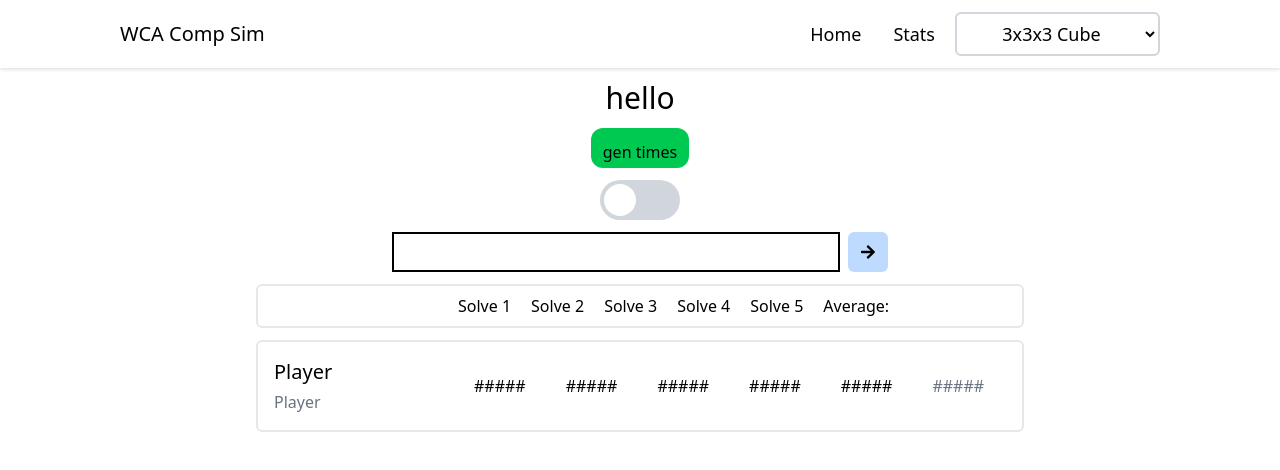
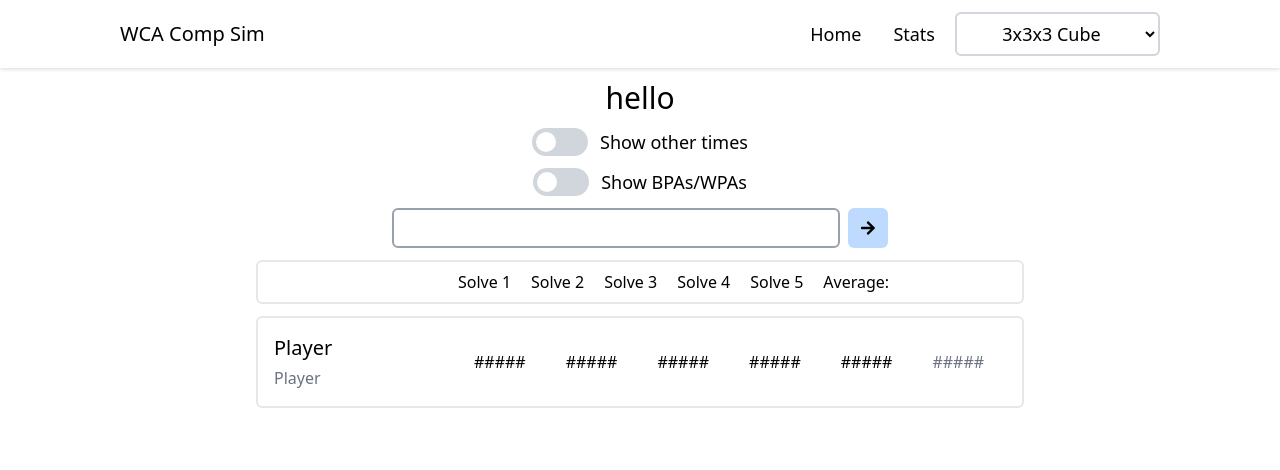
Before and after one commit to dwyaneramos/wca-comp-sim, a React (Vite) app: page / in a window 1280 px wide. Both pictures are taken after a click on the button "Start". Shown: the top 470 px of the page. Built offline with nearby package versions, Linux system fonts and the light colour scheme.

Commit message:
able to toggle visibility of BPA/WPAs

```diff
--- a/src/components/sections/Game.jsx
+++ b/src/components/sections/Game.jsx
@@ -10,6 +10,7 @@ export const Game = (props) => {
   const setCompetitors = props.setCompetitors;
   const [solveNum, setSolveNum] = useState(0)
   const [canViewOtherTimes, setViewOtherTimes] = useState(true)
+  const [canViewPotentialAvg, setViewPotentialAvg] = useState(true)
   const numSolvesInRound = 5
   const [ toggleButtonDisabled, setToggleDisability] = useState(false);
   const [timeInput, setTime] = useState("")
@@ -33,16 +34,22 @@ export const Game = (props) => {
   return (
     <section className = "flex flex-col pt-20 items-center gap-3  w-screen h-screen bg-white">
       <h1 className="text-3xl">hello</h1>
-      <button type="" onClick={() => setSolveNum(solveNum + 1)} className = "bg-green-500 h-10 p-3 rounded-xl cursor-pointer">gen times</button>
-      <ToggleShowOtherTimes disabled = {toggleButtonDisabled} canViewOtherTimes = {canViewOtherTimes} setViewOtherTimes = {setViewOtherTimes}/>
+      <div className = "flex flex-row text-lg justify-center items-center gap-3">
+        <Toggle disabled = {toggleButtonDisabled} variable = {canViewOtherTimes} setterFunc = {setViewOtherTimes}/>
+        <h1>Show other times</h1>
+      </div>
+      <div className = "flex flex-row text-lg justify-center items-center gap-3">
+        <Toggle disabled = {toggleButtonDisabled} variable = {canViewPotentialAvg} setterFunc = {setViewPotentialAvg}/>
+        <h1>Show BPAs/WPAs</h1>
+      </div>
       <div className = "flex flex-row gap-2">
-        <input type="number" step="0.01" className ="border-2 border-black w-md h-10 "  name="time" value={timeInput} onChange={(e) => setTime(e.target.value)}/>
+        <input type="text"  className ="border-2 border-gray-400 rounded-md w-md h-10 px-2 "  name="time" value={timeInput} onChange={(e) => setTime(e.target.value)}/>
         <button onClick={() => submitTime(timeInput, setCompetitors, solveNum, competitors, setSolveNum, setTime)} type="" className = "bg-blue-200 cursor-pointer  w-10 h-10 flex justify-center items-center rounded-md">
           <FaArrowRight/>
         </button>
       </div>
       <TimeHeaders/>
-      <DisplayCuberTimes solveNum = {solveNum} canViewOtherTimes = {canViewOtherTimes} competitors = {sortedCompetitors}/>
+      <DisplayCuberTimes solveNum = {solveNum} canViewOtherTimes = {canViewOtherTimes} competitors = {sortedCompetitors} canViewPotentialAvg = {canViewPotentialAvg}/>
     </section>
   )
 }
@@ -63,14 +70,14 @@ function submitTime (time, setCompetitors, solveNum, competitors, setSolveNum, s
 
 }
 
-const DisplayCuberTimes = ({solveNum, canViewOtherTimes, competitors}) => {
+const DisplayCuberTimes = ({solveNum, canViewOtherTimes, competitors, canViewPotentialAvg}) => {
   return (
     <div className="flex flex-col gap-2  overflow-y-scroll">
       {competitors.map((cuber) => {
 
         return (
           <div key = {cuber.id}>
-            <PlayerRow cuber = {cuber} solveNum = {solveNum} canViewOtherTimes = {canViewOtherTimes}/>
+            <PlayerRow cuber = {cuber} solveNum = {solveNum} canViewOtherTimes = {canViewOtherTimes} canViewPotentialAvg = {canViewPotentialAvg}/>
           </div>
         )
       })}
@@ -95,17 +102,22 @@ const TimeHeaders = () => {
 
 const ToggleShowOtherTimes = ({disabled, canViewOtherTimes, setViewOtherTimes}) =>  {
   return (
-    <button type="" disabled = {disabled} className={` ${canViewOtherTimes ? "bg-gray-300 " : "bg-green-300"} relative  w-20 rounded-3xl h-10`} onClick = {() => setViewOtherTimes(!canViewOtherTimes)}>
-      <div className = {`${canViewOtherTimes ? "left-1" : "left-[50%]"} transition-all duration-200 absolute rounded-[99px] top-1 w-8 h-8  bg-white`}>
-
-      </div>
-
+    <button type="" disabled = {disabled} className={` ${canViewOtherTimes ? "bg-gray-300 " : "bg-green-300"} relative  w-14 rounded-3xl h-7`} onClick = {() => setViewOtherTimes(!canViewOtherTimes)}>
+      <div className = {`${canViewOtherTimes ? "left-1" : "left-[55%]"} transition-all duration-200 absolute rounded-[99px] top-1 w-5 h-5  bg-white`}/>
     </button>
   )
 
 }
 
-const PlayerRow = ({cuber, solveNum, canViewOtherTimes}) => {
+const Toggle = ({disabled, variable, setterFunc}) => {
+  return (
+    <button type="" disabled = {disabled} className={` ${variable ? "bg-gray-300 " : "bg-green-300"} relative  w-14 rounded-3xl h-7`} onClick = {() => setterFunc(!variable)}>
+      <div className = {`${variable ? "left-1" : "left-[55%]"} transition-all duration-200 absolute rounded-[99px] top-1 w-5 h-5  bg-white`}/>
+    </button>
+  )
+}
+
+const PlayerRow = ({cuber, solveNum, canViewOtherTimes, canViewPotentialAvg}) => {
   let avgToDisplay = "";
   if (solveNum == 4) {
       avgToDisplay = cuber.bpa.toFixed(2) + "/" + cuber.wpa.toFixed(2)
@@ -122,8 +134,10 @@ const PlayerRow = ({cuber, solveNum, canViewOtherTimes}) => {
         <h2 className = "text-gray-500">{cuber.id}</h2>
       </div>
 
+      {/* Display Times */}
+
       {cuber.times.map((time, idx) => {
-        const timeToDisplay = idx + 1 <= solveNum && canViewOtherTimes ? time.toFixed(2) : "#####"
+        const timeToDisplay = idx + 1 <= solveNum && (canViewOtherTimes || cuber.id === "Player") ? time.toFixed(2) : "#####"
         return (
           <div key = {idx}>
             {timeToDisplay}
@@ -133,9 +147,11 @@ const PlayerRow = ({cuber, solveNum, canViewOtherTimes}) => {
 
       })}
 
+      {/* Display BPA/WPA */}
+
       {
         <h1 className = {`${solveNum == cuber.times.length ? "text-black" : "text-gray-500"}`}>
-          {canViewOtherTimes ? avgToDisplay : "#####"}
+          {((canViewOtherTimes || cuber.id === "Player") && canViewPotentialAvg) ? avgToDisplay : "#####"}
         </h1>
       }
 
--- a/src/components/services/cuber.js
+++ b/src/components/services/cuber.js
@@ -44,7 +44,7 @@ export const createSimCuber = async (cuber, event) => {
   const avg = genPlayerAvg(times);
   const {bpa, wpa} = genPlayerWPABPA(timesWOLastSolve);
 
-  return createCuber(cuber.id, cuber.name, times, avg, bpa, wpa)
+  return createCuber(cuber.id, cuber.name, times, bpa, wpa, avg)
 
 }
 
```
Also changed, not shown: 1 other file (tests, documents, lock files or other folders).
